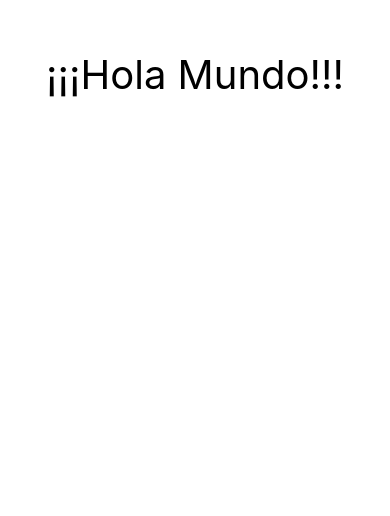
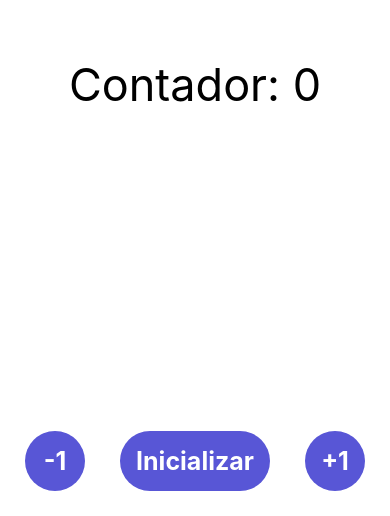
Before and after one commit to ObeLoke/primera-app-rn, a React Native app: screen / in a window 390 px wide. Shown: the part 328-844 px from the top of the page. Built offline with nearby package versions, Linux system fonts and the light colour scheme.

Commit message:
Contador

```diff
--- a/App.tsx
+++ b/App.tsx
@@ -1,10 +1,12 @@
 import React from 'react'
 import { Text, View } from 'react-native';
+import { ContadorScreen } from './src/screens/ContadorScreen';
 import { HolaMundoScreen } from './src/screens/HolaMundoScreen';
 
 const App = () => {
   return (
-    <HolaMundoScreen />
+    // <HolaMundoScreen />
+    <ContadorScreen />
   )
 }
 
--- /dev/null
+++ b/src/screens/ContadorScreen.tsx
@@ -0,0 +1,104 @@
+import React from 'react'
+import { Text, TouchableOpacity, View, StyleSheet, Button } from 'react-native';
+import { useState } from 'react';
+
+export const ContadorScreen = () => {
+
+    const [contador, setContador] = useState(0);
+
+    return (
+        <View style={styles.container}>
+            <Text style={styles.title}>
+                Contador: {contador}
+            </Text>
+
+            <TouchableOpacity
+                style={styles.fabLocationBL}
+                onPress={() => {
+                    if (contador < 1) {
+                        setContador(0)
+                    } else {
+                        setContador(contador - 1)
+                    }
+                }}
+            >
+                <View style={styles.fab}>
+                    <Text style={styles.fabText}>
+                        -1
+                    </Text>
+                </View>
+            </TouchableOpacity>
+
+
+            <TouchableOpacity
+                style={styles.fabLocationBC}
+                onPress={() => setContador(0)}
+            >
+                <View style={styles.fabCentro}>
+                    <Text style={styles.fabText}>
+                        Inicializar
+                    </Text>
+                </View>
+            </TouchableOpacity>
+
+            <TouchableOpacity
+                style={styles.fabLocationBR}
+                onPress={() => setContador(contador + 1)}
+            >
+                <View style={styles.fab}>
+                    <Text style={styles.fabText}>
+                        +1
+                    </Text>
+                </View>
+            </TouchableOpacity>
+
+        </View>
+    )
+}
+
+const styles = StyleSheet.create({
+    container: {
+        flex: 1,
+        justifyContent: 'center',
+    },
+    title: {
+        fontSize: 45,
+        textAlign: 'center',
+        top: -10
+    },
+    fabLocationBR: {
+        position: 'absolute',
+        bottom: 25,
+        right: 25
+    },
+    fabLocationBC: {
+        position: 'absolute',
+        bottom: 25,
+        alignSelf: 'center'
+    },
+    fabLocationBL: {
+        position: 'absolute',
+        bottom: 25,
+        left: 25,
+    },
+    fab: {
+        backgroundColor: '#5856D6',
+        width: 60,
+        height: 60,
+        borderRadius: 100,
+        justifyContent: 'center'
+    },
+    fabCentro: {
+        backgroundColor: '#5856D6',
+        width: 150,
+        height: 60,
+        borderRadius: 30,
+        justifyContent: 'center'
+    },
+    fabText: {
+        color: 'white',
+        fontSize: 25,
+        fontWeight: 'bold',
+        alignSelf: 'center'
+    }
+});
```
Also changed, not shown: package.json (line endings or trailing spaces).
